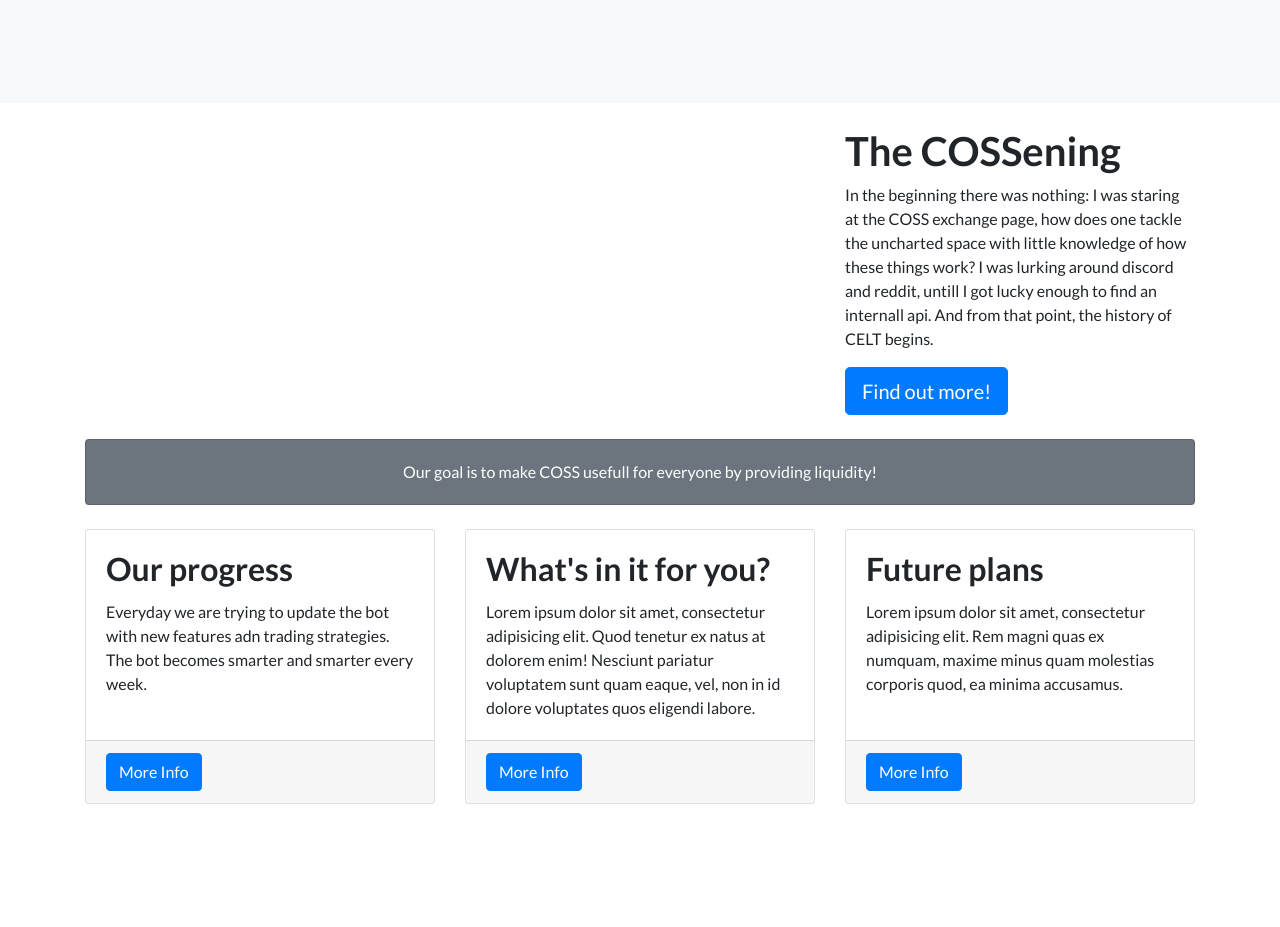
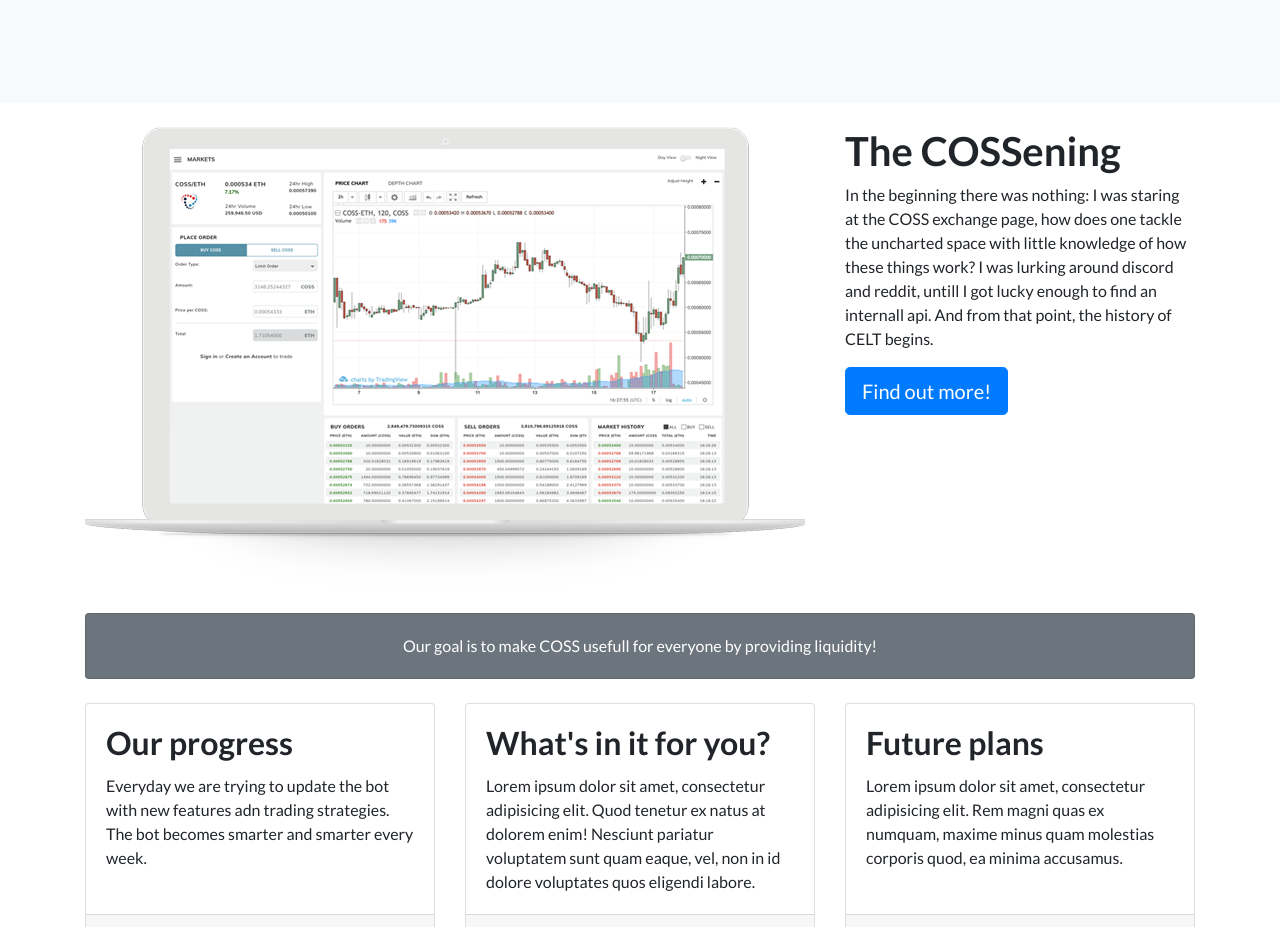
Before and after one commit to dbunin/celt, a website: page index.html in a window 1280 px wide. Shown: the part 1120-2047 px from the top of the page. Before the commit the page ends 1948 px from the top, so only its background shows below. Drawn offline with nearby package versions, Linux system fonts and the light colour scheme; files that its build step writes are made by us from their sources; the site is published under a folder, as on GitHub Pages, so addresses that start at the root find nothing.

Commit message:
added image

```diff
--- a/index.html
+++ b/index.html
@@ -121,7 +121,7 @@
         <!-- Heading Row -->
         <div class="row my-4">
           <div class="col-lg-8">
-            <img class="img-fluid rounded" src="/img/lap-coss-trade-new.png" alt="">
+            <img class="img-fluid rounded" src="./img/lap-coss-trade-new.png" alt="">
           </div>
           <!-- /.col-lg-8 -->
           <div class="col-lg-4">
```
